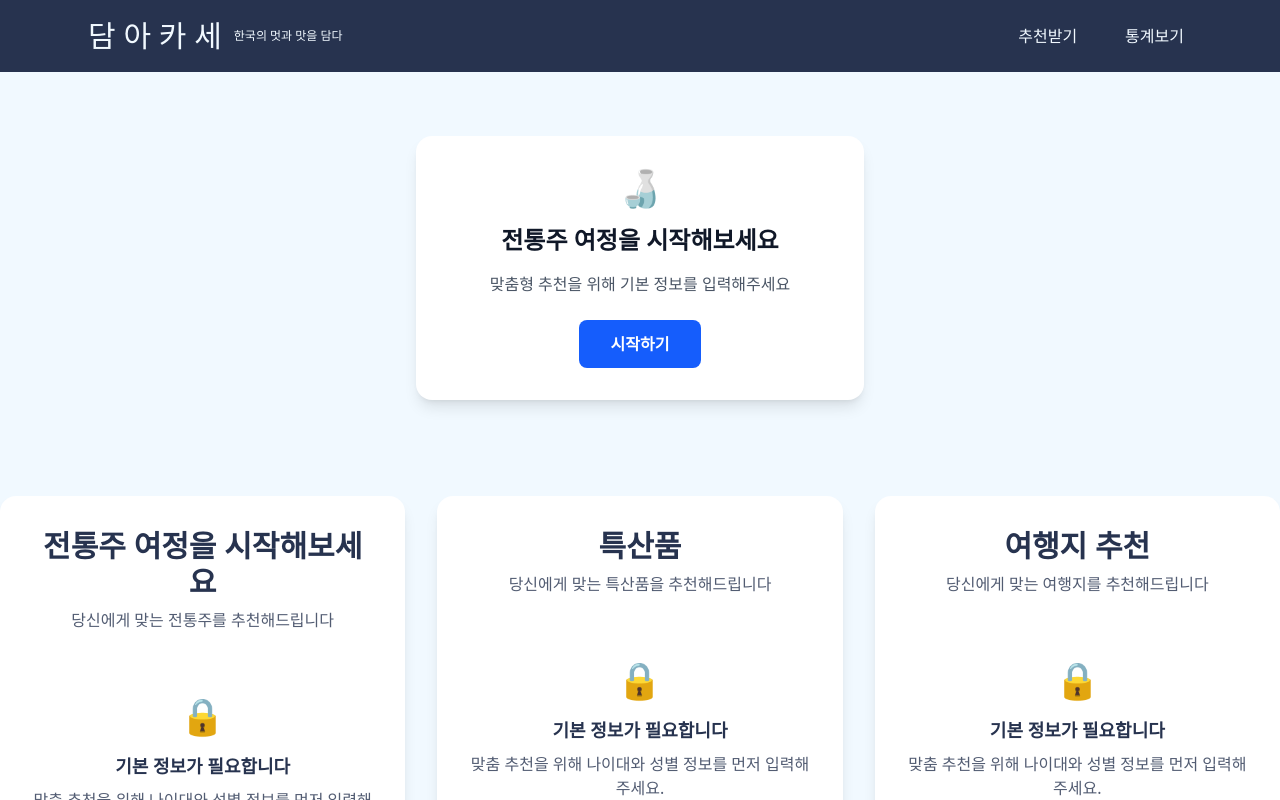
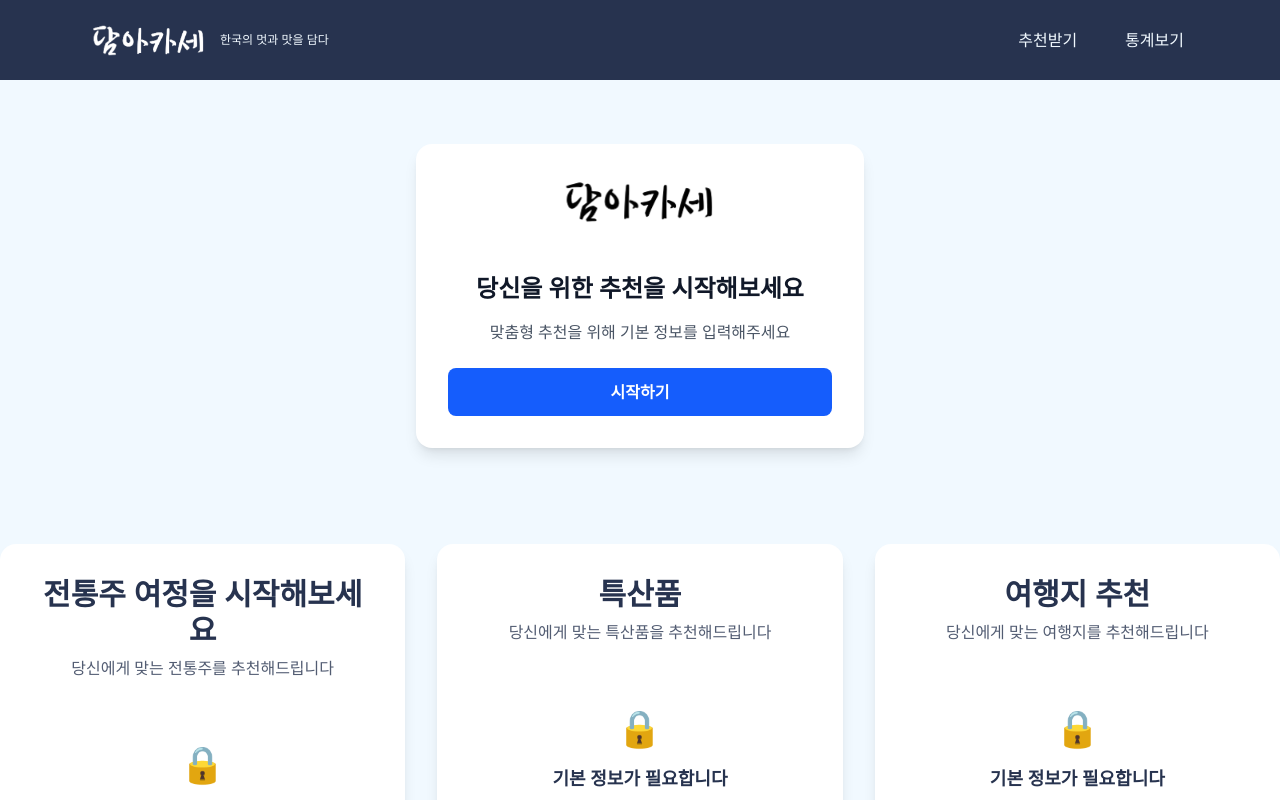
Before and after one commit to SKALA-jumocase/jumocase-client-ver2, a React (Vite) app: page / in a window 1280 px wide. Shown: the top 800 px of the page. Built offline with nearby package versions, Linux system fonts and the light colour scheme.

Commit message:
fin for presentation

```diff
--- a/src/routes/index.tsx
+++ b/src/routes/index.tsx
@@ -5,6 +5,8 @@ import Specialty from "../shared/components/forms/Specialty";
 import Region from "../shared/components/forms/Region";
 import Modal from "../shared/components/modal";
 import { useUser } from "../contexts/UserContext";
+
+import LogoBK from "../shared/image/logo_bk.png";
 
 export const Route = createFileRoute("/")({
   component: RouteComponent,
@@ -19,9 +21,11 @@ function RouteComponent() {
       {/* 시작하기 버튼 - 기본 정보가 없을 때만 표시 */}
       {!isUserDataComplete && (
         <div className="py-8 text-center">
-          <div className="mx-auto max-w-md rounded-2xl bg-white p-8 shadow-lg">
-            <div className="mb-4 text-4xl">🍶</div>
-            <h2 className="mb-4 text-2xl font-bold text-gray-900">전통주 여정을 시작해보세요</h2>
+          <div className="mx-auto flex max-w-md flex-col rounded-2xl bg-white p-8 shadow-lg">
+            <img className="mx-auto mb-8 w-40" src={LogoBK} />
+            <h2 className="mb-4 text-2xl font-bold text-gray-900">
+              당신을 위한 추천을 시작해보세요
+            </h2>
             <p className="mb-6 text-gray-600">맞춤형 추천을 위해 기본 정보를 입력해주세요</p>
             <button
               onClick={() => setIsModalOpen(true)}
--- a/src/shared/components/header/index.tsx
+++ b/src/shared/components/header/index.tsx
@@ -1,4 +1,5 @@
 import { Link } from "@tanstack/react-router";
+import Logo from "../../image/logo.png";
 
 export default function Header() {
   return (
@@ -6,7 +7,7 @@ export default function Header() {
       <div className="mx-auto max-w-6xl px-6 py-4">
         <div className="flex items-center justify-between">
           <Link to="/" className="flex items-center space-x-3 transition-opacity hover:opacity-80">
-            <div className="text-3xl">담 아 카 세</div>
+            <img className="w-30" src={Logo} />
             <div>
               <h1 className="text-2xl font-bold tracking-wide"></h1>
               <p className="text-xs">한국의 멋과 맛을 담다</p>
```
Also changed, not shown: src/shared/image/logo.png (added), src/shared/image/logo_bk.png (added).
